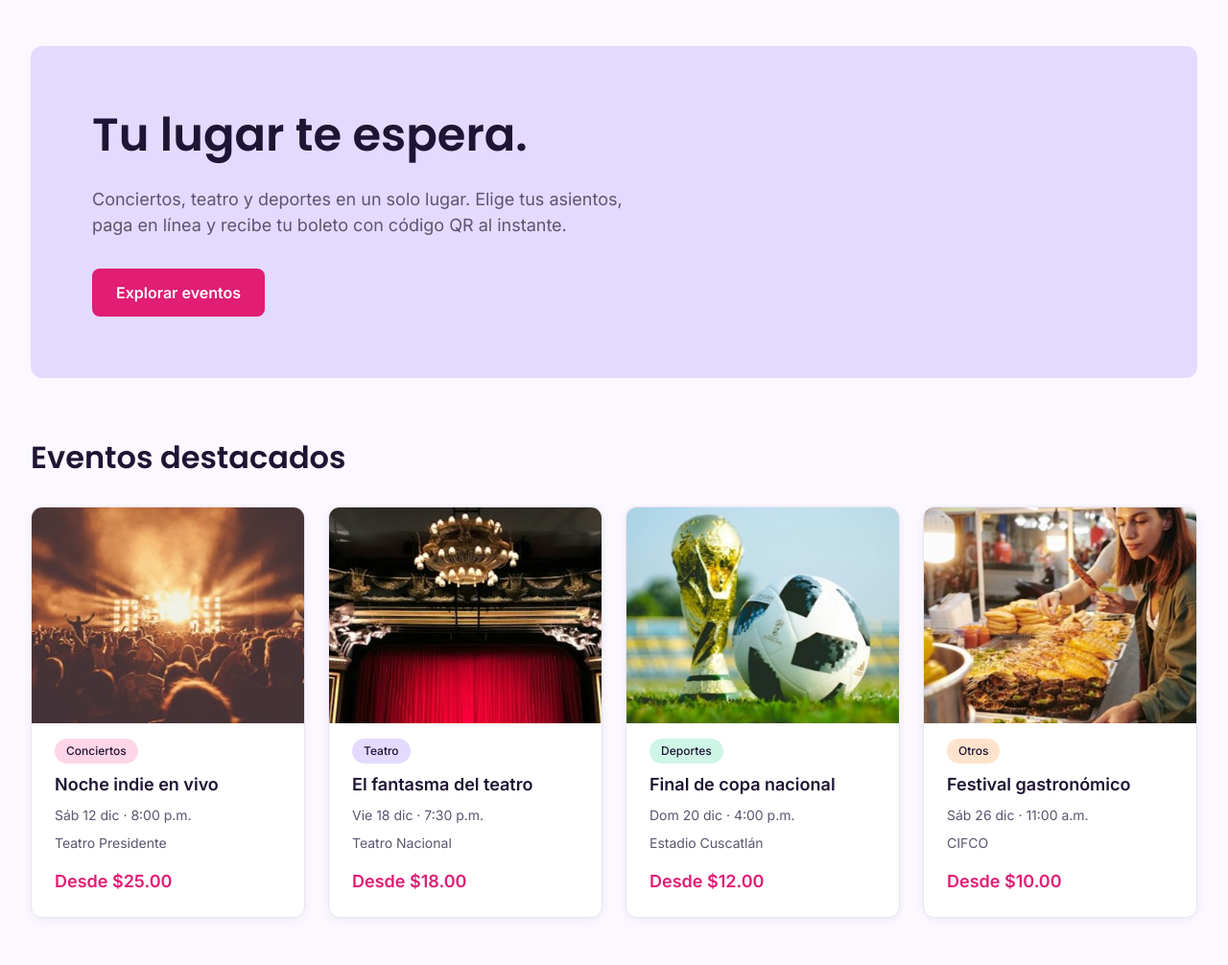
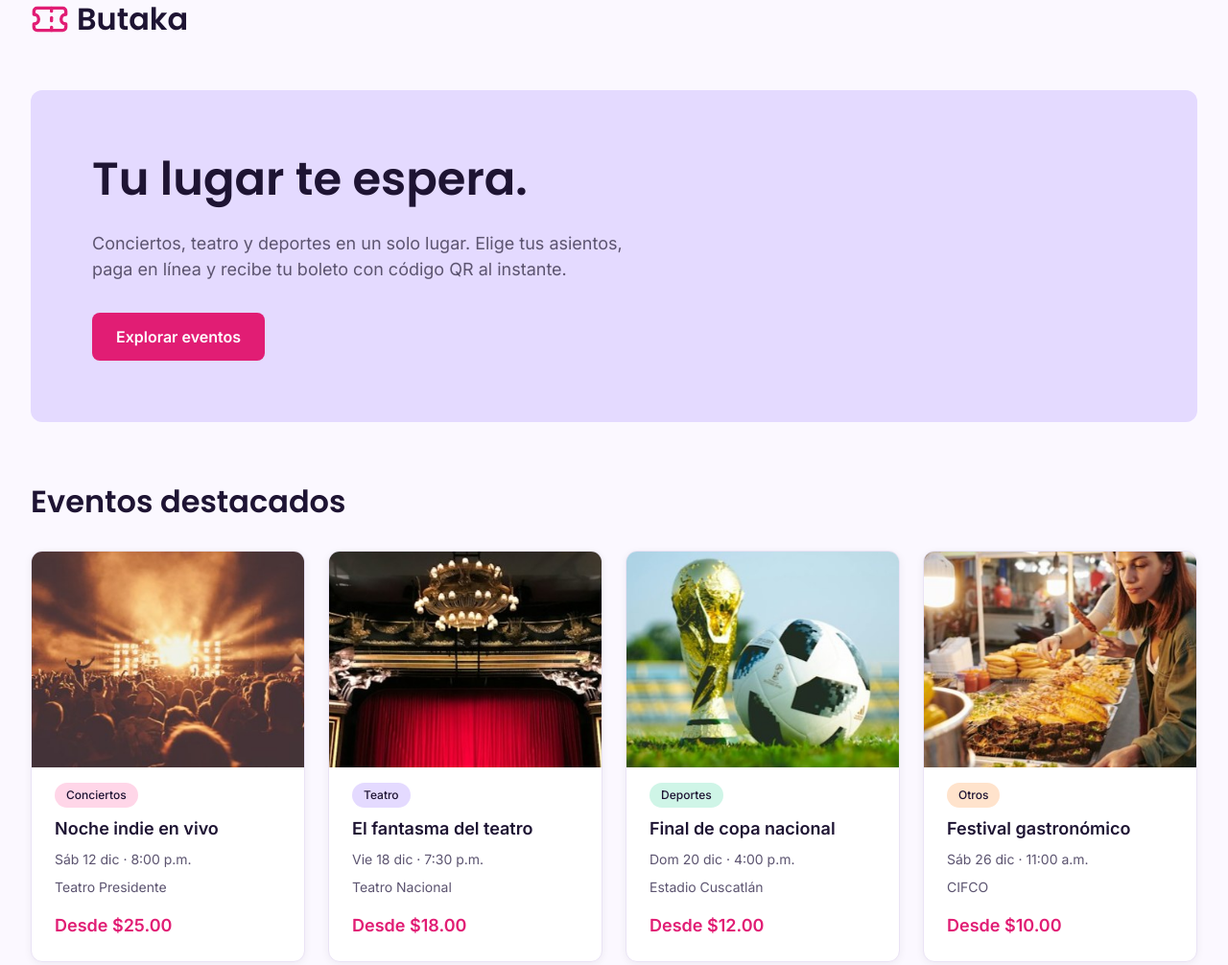
Before and after one commit to eddieescamilla/butaka-project, a plain HTML site: page index.html in a window 1280 px wide. Shown: the top 1006 px of the page at 96% size. Drawn offline with Linux system fonts and the light colour scheme.

Commit message:
Agrega estructura del header en index.html

```diff
--- a/index.html
+++ b/index.html
@@ -21,7 +21,14 @@
 </head>
 
 <body>
-    <!-- HEADER (Gabriel) -->
+    <header class="header">
+        <div class="contenedor header__contenido">
+            <a href="index.html" class="logo">
+                <img src="img/logo-ticket.svg" alt="" width="40" height="40">
+                Butaka
+            </a>
+        </div>
+    </header>
 
     <main>
         <section class="hero contenedor" aria-labelledby="hero-titulo">
```
